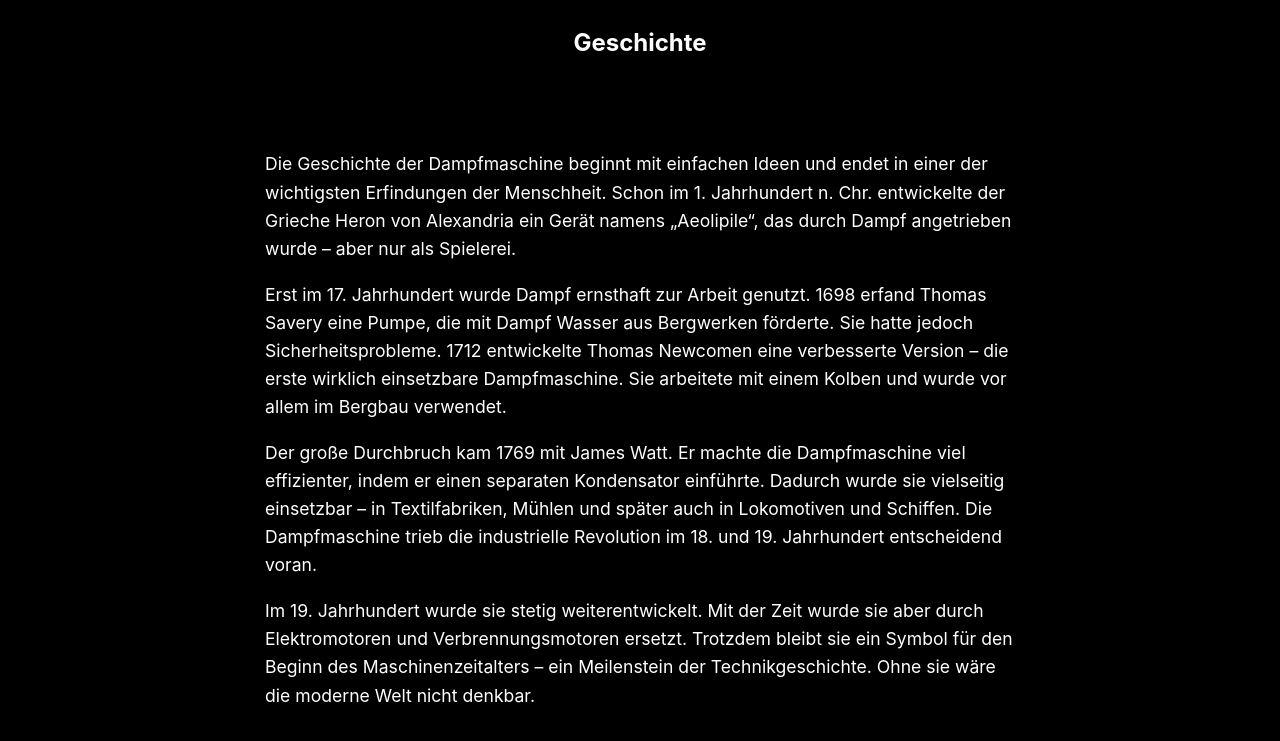
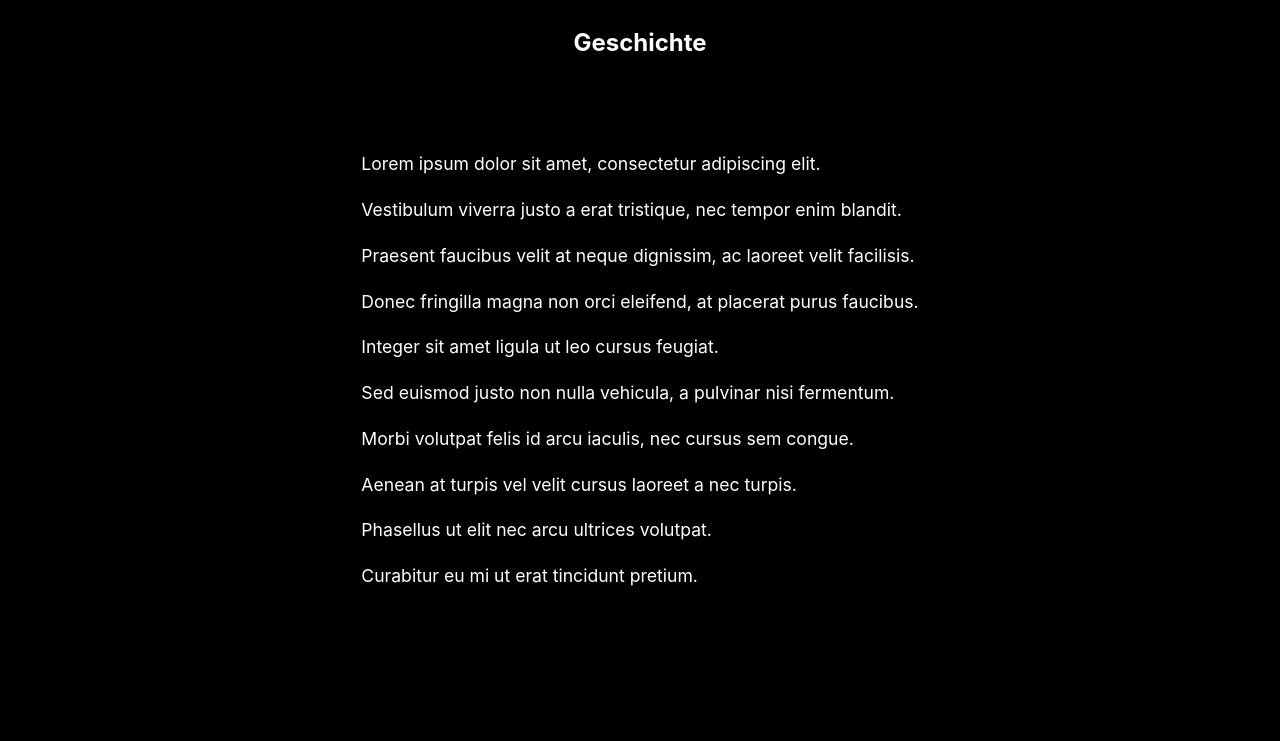
Before and after one commit to maxl201/Projekt_Dampfmaschine, a plain HTML site: page geschichte.html in a window 1280 px wide. Shown: the part 175-916 px from the top of the page. After the commit the page ends 800 px from the top, so only its background shows below. Drawn offline with Linux system fonts and the light colour scheme.

Commit message:
Update geschichte.html

```diff
--- a/geschichte.html
+++ b/geschichte.html
@@ -44,13 +44,16 @@
 
 
 <div class="text-section">
-  <p>Die Geschichte der Dampfmaschine beginnt mit einfachen Ideen und endet in einer der wichtigsten Erfindungen der Menschheit. Schon im 1. Jahrhundert n. Chr. entwickelte der Grieche Heron von Alexandria ein Gerät namens „Aeolipile“, das durch Dampf angetrieben wurde – aber nur als Spielerei.</p>
-
-  <p>Erst im 17. Jahrhundert wurde Dampf ernsthaft zur Arbeit genutzt. 1698 erfand Thomas Savery eine Pumpe, die mit Dampf Wasser aus Bergwerken förderte. Sie hatte jedoch Sicherheitsprobleme. 1712 entwickelte Thomas Newcomen eine verbesserte Version – die erste wirklich einsetzbare Dampfmaschine. Sie arbeitete mit einem Kolben und wurde vor allem im Bergbau verwendet.</p>
-
-  <p>Der große Durchbruch kam 1769 mit James Watt. Er machte die Dampfmaschine viel effizienter, indem er einen separaten Kondensator einführte. Dadurch wurde sie vielseitig einsetzbar – in Textilfabriken, Mühlen und später auch in Lokomotiven und Schiffen. Die Dampfmaschine trieb die industrielle Revolution im 18. und 19. Jahrhundert entscheidend voran.</p>
-
-  <p>Im 19. Jahrhundert wurde sie stetig weiterentwickelt. Mit der Zeit wurde sie aber durch Elektromotoren und Verbrennungsmotoren ersetzt. Trotzdem bleibt sie ein Symbol für den Beginn des Maschinenzeitalters – ein Meilenstein der Technikgeschichte. Ohne sie wäre die moderne Welt nicht denkbar.</p>
+<p>Lorem ipsum dolor sit amet, consectetur adipiscing elit.</p>
+<p>Vestibulum viverra justo a erat tristique, nec tempor enim blandit.</p>
+<p>Praesent faucibus velit at neque dignissim, ac laoreet velit facilisis.</p>
+<p>Donec fringilla magna non orci eleifend, at placerat purus faucibus.</p>
+<p>Integer sit amet ligula ut leo cursus feugiat.</p>
+<p>Sed euismod justo non nulla vehicula, a pulvinar nisi fermentum.</p>
+<p>Morbi volutpat felis id arcu iaculis, nec cursus sem congue.</p>
+<p>Aenean at turpis vel velit cursus laoreet a nec turpis.</p>
+<p>Phasellus ut elit nec arcu ultrices volutpat.</p>
+<p>Curabitur eu mi ut erat tincidunt pretium.</p>
 </div>
 
 
```
